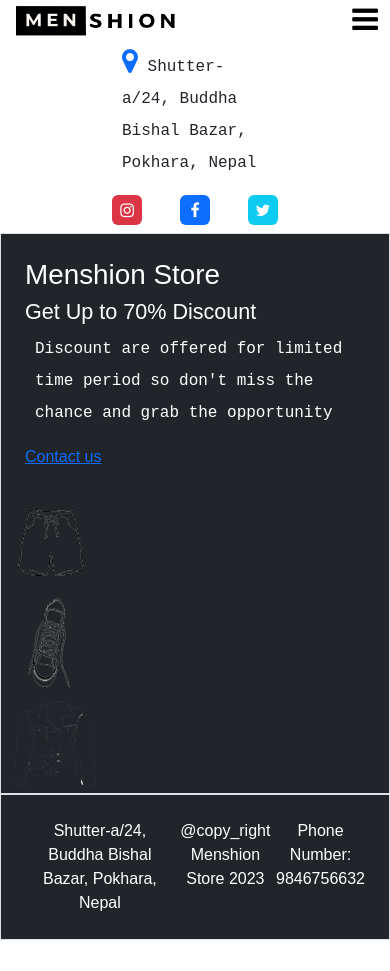
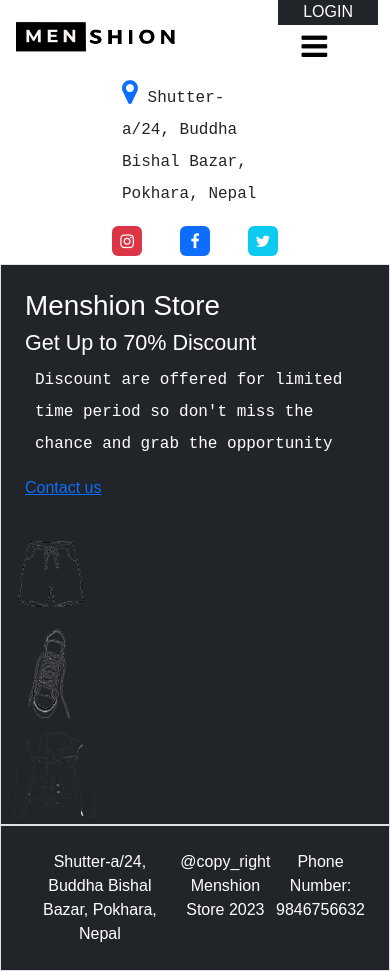
Before and after one commit to suraz-101/MenshionStore, a React (Vite) app in the folder client/: page / in a window 390 px wide. Before the commit the page ends 940 px from the top, so only its background shows below. Built offline with nearby package versions, Linux system fonts and the light colour scheme; no server answers.

Commit message:
workign on application navbar

```diff
--- a/client/src/layouts/AppNavbar.jsx
+++ b/client/src/layouts/AppNavbar.jsx
@@ -1,9 +1,11 @@
+import { useState } from "react";
 import { Link, useLocation } from "react-router-dom";
 import logo from "../assets/images/logo.png";
 
 export const AppNavbar = () => {
   const { pathname } = useLocation();
   const currentPath = pathname.split("/")[1];
+  const [button, setButton] = useState(false);
   // console.log(currentPath);
 
   const active = "bg-dark text-white rounded";
@@ -15,7 +17,7 @@ export const AppNavbar = () => {
           <div className="logo ">
             <img src={logo} alt="" height="40px" />
           </div>
-          <div className="navbar   w-75">
+          <div className="navbar d-sm-none d-lg-flex  w-75">
             <Link
               to="/"
               className={` text-decoration-none text-dark px-4 py-1 ${
@@ -64,19 +66,34 @@ export const AppNavbar = () => {
               LOGIN
             </Link>
           </div>
-          <div className="buttons"></div>
-          <div className="hamburger-icon d-md-none d-sm-flex">
-            <i className="fa fa-bars"></i>
+          <div className="  col-sm-3 d-sm-flex d-lg-none justify-content-between align-items-center">
+            <Link
+              to="/login"
+              className="active text-decoration-none text-white border border-dark  px-4 py-1 bg-dark "
+            >
+              LOGIN
+            </Link>
+
+            <div className="hamburger-icon ">
+              <button
+                className="btn btn-outline-none"
+                onClick={() => {
+                  button != true ? setButton(true) : setButton(false);
+                }}
+              >
+                <i className="fa fa-bars"></i>
+              </button>
+            </div>
           </div>
         </div>
         <div className=" row container header2 position1  d-flex justify-content-between m-auto  py-2 ">
-          <div className="col-lg-6 icons   d-flex justify-content-between  align-items-center">
-            <p>
-              <i className="fa fa-map-marker text-primary fs-1 "></i>{" "}
+          <div className="col-lg-6 icons   d-flex justify-content-between  align-items-center ">
+            <p className="d-sm-none d-lg-flex">
+              <i className="fa fa-map-marker text-primary fs-1  "></i>{" "}
               Shutter-a/24, Buddha Bishal Bazar, Pokhara, Nepal{" "}
             </p>
           </div>
-          <div className="col-lg-2 icons   d-flex justify-content-between  align-items-center">
+          <div className="col-lg-2 col-sm-4 icons   d-flex justify-content-between  align-items-center">
             <a href="" className="text-decoration-none   ">
               <i
                 className="fa fa-instagram  d-flex justify-content-center align-items-center bg-danger text-white rounded"
--- a/client/src/pages/Collections.jsx
+++ b/client/src/pages/Collections.jsx
@@ -14,7 +14,7 @@ export const Collections = () => {
     <div>
       <div className="newarrivals p-4 bg-light" id="collections">
         <h1 className="heading">Our Collections</h1>
-        <div className="border p-2 mb-3  d-flex justify-content-between">
+        {/* <div className="border p-2 mb-3  d-flex justify-content-between">
           <button className="btn btn-outline-none border border-dark px-4">
             All
           </button>
@@ -27,14 +27,14 @@ export const Collections = () => {
           <button className="btn btn-outline-none border border-dark px-4">
             Shoes
           </button>
-        </div>
+        </div> */}
         <div className="cards-wrapper container m-auto row">
           {data?.data?.length > 0 ? (
             data?.data.map((product) => {
               return (
                 <>
                   <div
-                    className="cards col-lg-3 col-md-4 col-sm-6 "
+                    className="cards col-lg-3 col-md-4 col-sm-6 mt-2"
                     key={product?.name}
                   >
                     <div className="card shadow">
```
